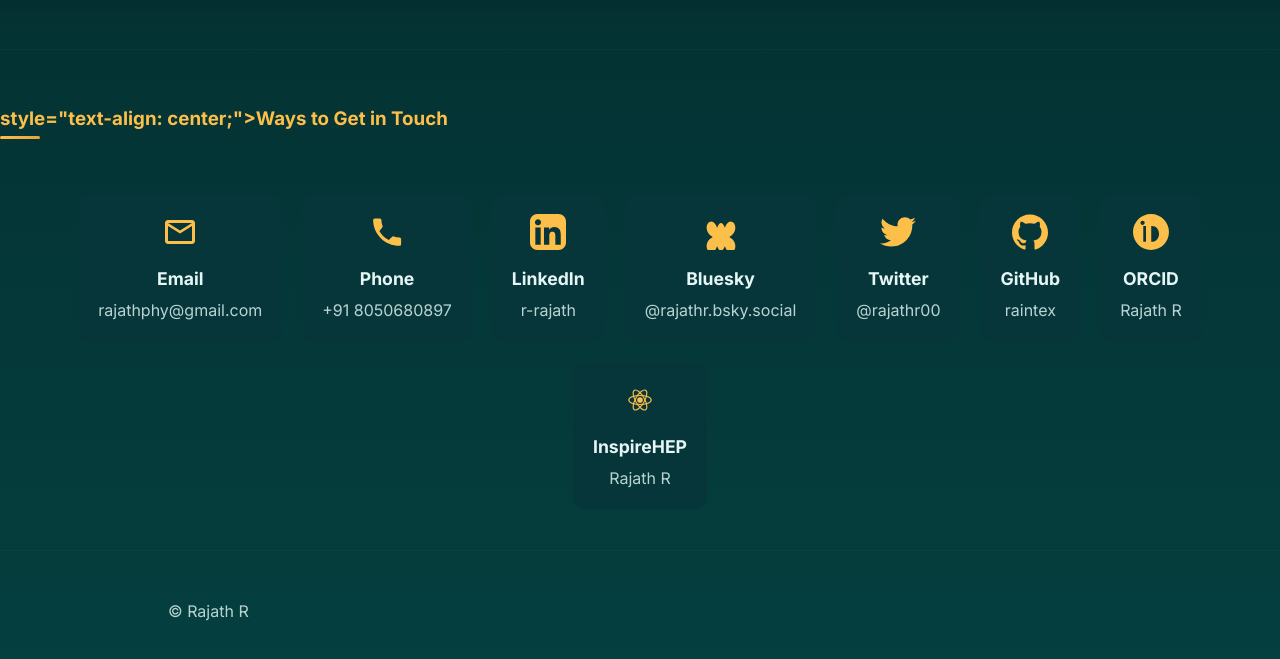
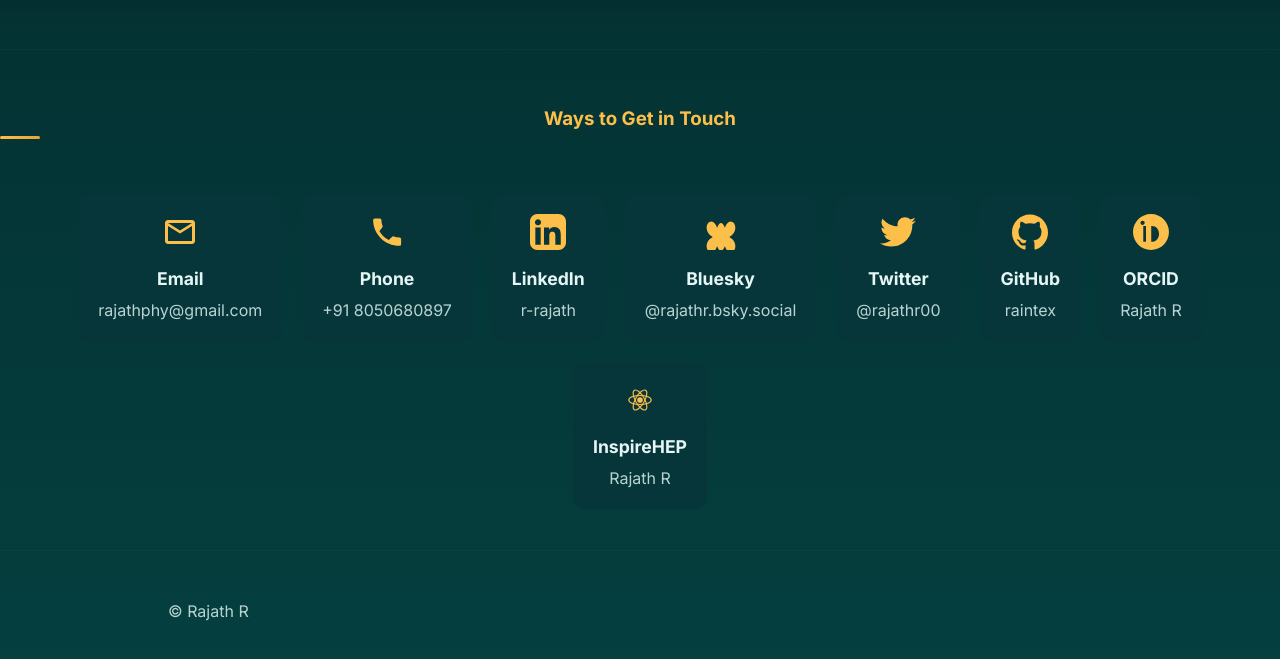
Before and after one commit to raintex/raintex.github.io, a plain HTML site: page contact.html in a window 1280 px wide. Shown: the part 155-814 px from the top of the page. Drawn offline with Linux system fonts and the light colour scheme; a small style sheet from the web is missing.

Commit message:
Update contact.html

```diff
--- a/contact.html
+++ b/contact.html
@@ -31,7 +31,9 @@
 
  <section class="contact-section">
 <section class="section">
-  <h1>style="text-align: center;">Ways to Get in Touch</h1>
+
+  <h1 style="text-align: center;">Ways to Get in Touch</h1>
+
 </section>
   <div class="contact-grid">
 
```
